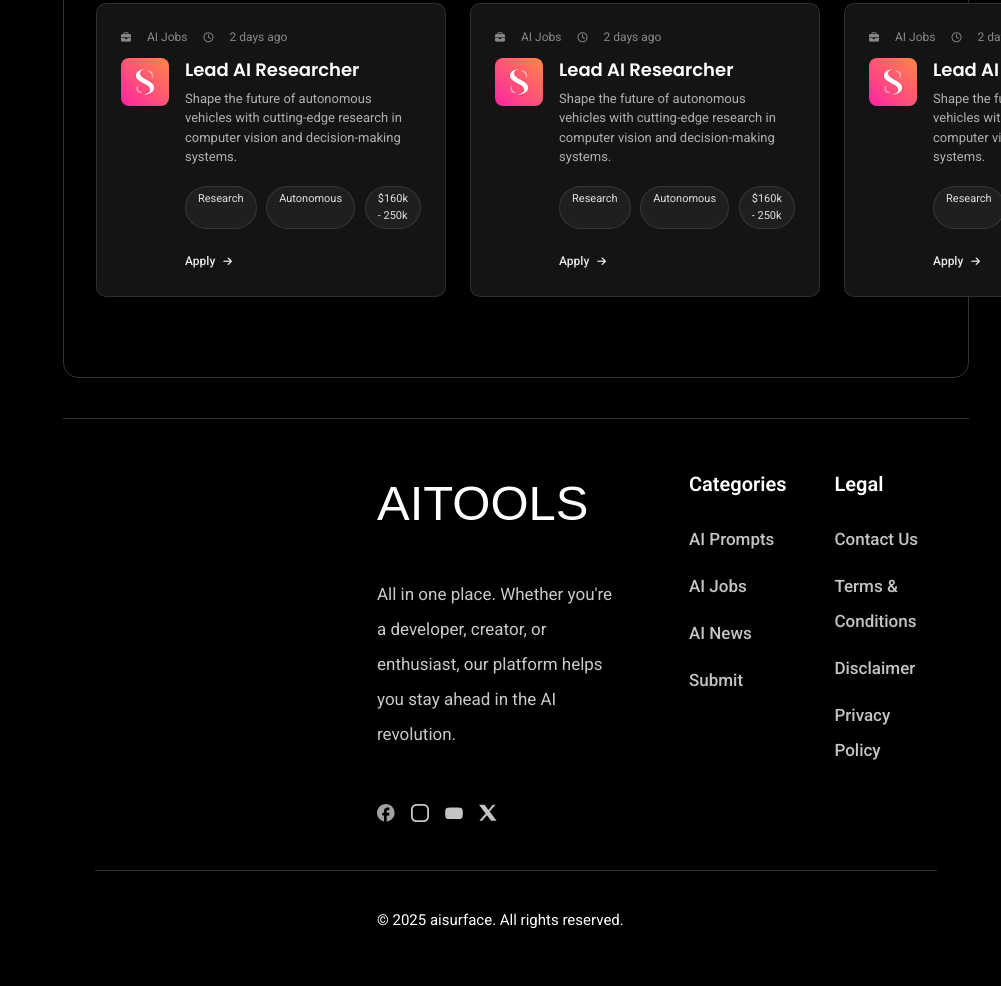
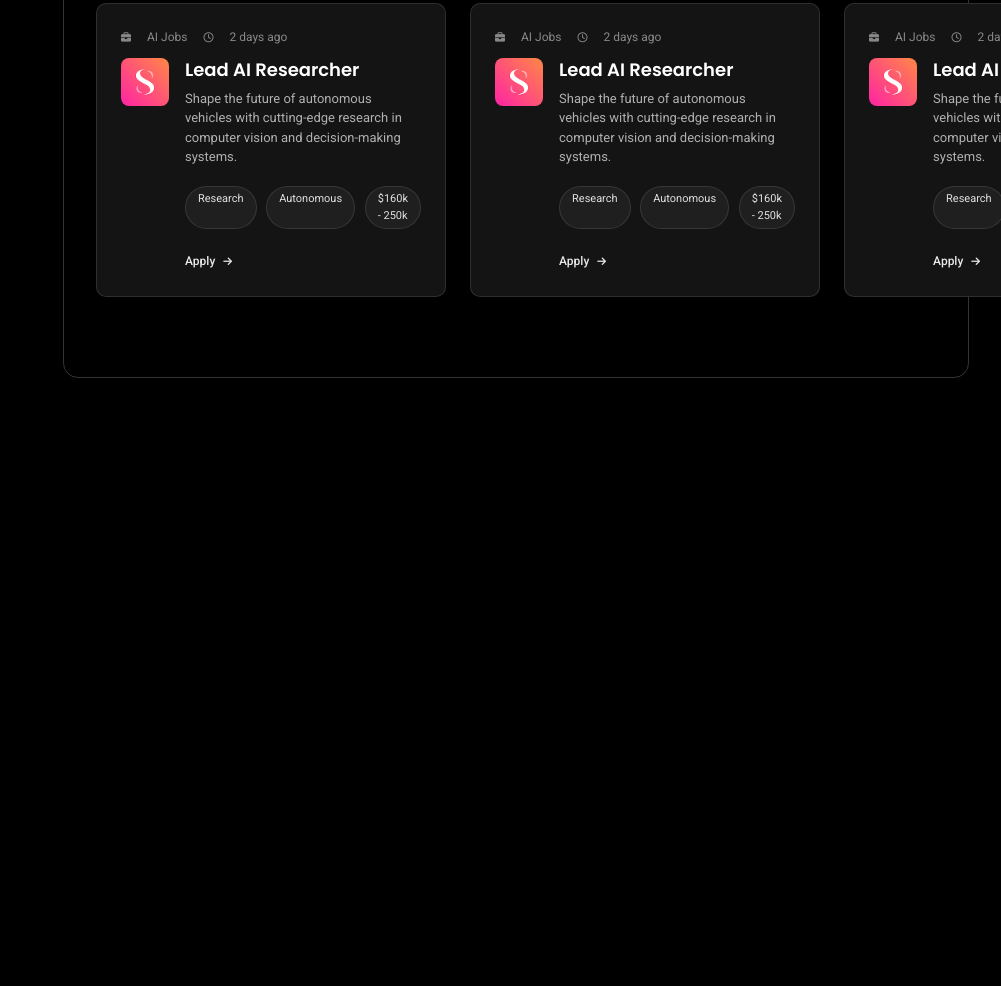
Before and after one commit to nurmandev/ai-surface, a website: page ai-jobs.html in a window 1280 px wide. Shown: the part 3057-4043 px from the top of the page, without its empty margins (279-1280 px from the left). After the commit the page ends 3475 px from the top, so only its background shows below. Drawn offline with Linux system fonts and the light colour scheme.

```diff
--- a/ai-jobs.html
+++ b/ai-jobs.html
@@ -829,103 +829,6 @@
           </article>
         </div>
       </section>
-
-      <footer class="page-footer">
-        <div class="footer-content">
-          <div class="footer-left">
-            <h2 class="footer-brand">AITOOLS</h2>
-            <p class="footer-description">
-              All in one place. Whether you're a developer, creator, or
-              enthusiast, our platform helps you stay ahead in the AI
-              revolution.
-            </p>
-            <div class="footer-social">
-              <a href="#" aria-label="Facebook">
-                <svg
-                  width="18"
-                  height="18"
-                  viewBox="0 0 18 18"
-                  fill="none"
-                  xmlns="http://www.w3.org/2000/svg"
-                >
-                  <path
-                    d="M17.5839 8.81404C17.5839 3.94872 13.6451 6.10352e-05 8.79195 6.10352e-05C3.93879 6.10352e-05 0 3.94872 0 8.81404C0 13.08 3.02443 16.632 7.03356 17.4517V11.4582H5.27517V8.81404H7.03356V6.61055C7.03356 4.90945 8.41389 3.52565 10.1107 3.52565H12.3087V6.16985H10.5503C10.0668 6.16985 9.67114 6.56648 9.67114 7.05125V8.81404H12.3087V11.4582H9.67114V17.584C14.1111 17.1433 17.5839 13.3885 17.5839 8.81404Z"
-                    fill="#A2A2A2"
-                  />
-                </svg>
-              </a>
-              <a href="#" aria-label="Instagram">
-                <svg
-                  width="18"
-                  height="18"
-                  viewBox="0 0 18 18"
-                  fill="none"
-                  xmlns="http://www.w3.org/2000/svg"
-                >
-                  <path
-                    fill-rule="evenodd"
-                    clip-rule="evenodd"
-                    d="M5.62 0H12.38C15.62 0 18 2.38 18 5.62V12.38C18 15.62 15.62 18 12.38 18H5.62C2.38 18 0 15.62 0 12.38V5.62C0 2.38 2.38 0 5.62 0ZM12.38 16.2C14.63 16.2 16.2 14.63 16.2 12.38V5.62C16.2 3.37 14.63 1.8 12.38 1.8H5.62C3.37 1.8 1.8 3.37 1.8 5.62V12.38C1.8 14.63 3.37 16.2 5.62 16.2H12.38Z"
-                    fill="#C4C4C4"
-                  />
-                </svg>
-              </a>
-              <a href="#" aria-label="YouTube">
-                <svg
-                  width="18"
-                  height="18"
-                  viewBox="0 0 18 18"
-                  fill="none"
-                  xmlns="http://www.w3.org/2000/svg"
-                >
-                  <path
-                    fill-rule="evenodd"
-                    clip-rule="evenodd"
-                    d="M17.45 5.32C17.26 4.62 16.71 4.07 16.01 3.88C14.73 3.5 9 3.5 9 3.5C9 3.5 3.27 3.5 1.99 3.88C1.29 4.07 0.74 4.62 0.55 5.32C0.17 6.6 0.17 9.28 0.17 9.28C0.17 9.28 0.17 11.96 0.55 13.24C0.74 13.94 1.29 14.49 1.99 14.68C3.27 15.06 9 15.06 9 15.06C9 15.06 14.73 15.06 16.01 14.68C16.71 14.49 17.26 13.94 17.45 13.24C17.83 11.96 17.83 9.28 17.83 9.28C17.83 9.28 17.83 6.6 17.45 5.32Z"
-                    fill="#C4C4C4"
-                  />
-                </svg>
-              </a>
-              <a href="#" aria-label="Twitter/X">
-                <svg
-                  width="18"
-                  height="18"
-                  viewBox="0 0 18 18"
-                  fill="none"
-                  xmlns="http://www.w3.org/2000/svg"
-                >
-                  <path
-                    d="M13.85 0.82H16.55L10.66 7.57L17.59 16.76H12.16L7.91 11.19L3.05 16.76H0.35L6.65 9.54L0 0.83H5.57L9.41 5.92L13.85 0.82Z"
-                    fill="#C4C4C4"
-                  />
-                </svg>
-              </a>
-            </div>
-          </div>
-
-          <div class="footer-links">
-            <div class="footer-column">
-              <h3 class="footer-column-title">Categories</h3>
-              <a href="ai-prompts.html">AI Prompts</a>
-              <a href="ai-jobs.html">AI Jobs</a>
-              <a href="articles.html">AI News</a>
-              <a href="#">Submit</a>
-            </div>
-
-            <div class="footer-column">
-              <h3 class="footer-column-title">Legal</h3>
-              <a href="#">Contact Us</a>
-              <a href="#">Terms & Conditions</a>
-              <a href="#">Disclaimer</a>
-              <a href="#">Privacy Policy</a>
-            </div>
-          </div>
-        </div>
-
-        <div class="footer-bottom">
-          <p>© 2025 aisurface. All rights reserved.</p>
-        </div>
-      </footer>
     </main>
 
     <script src="app.js"></script>
```
Also changed, not shown: ai-prompts.css (+8 -1 lines).
